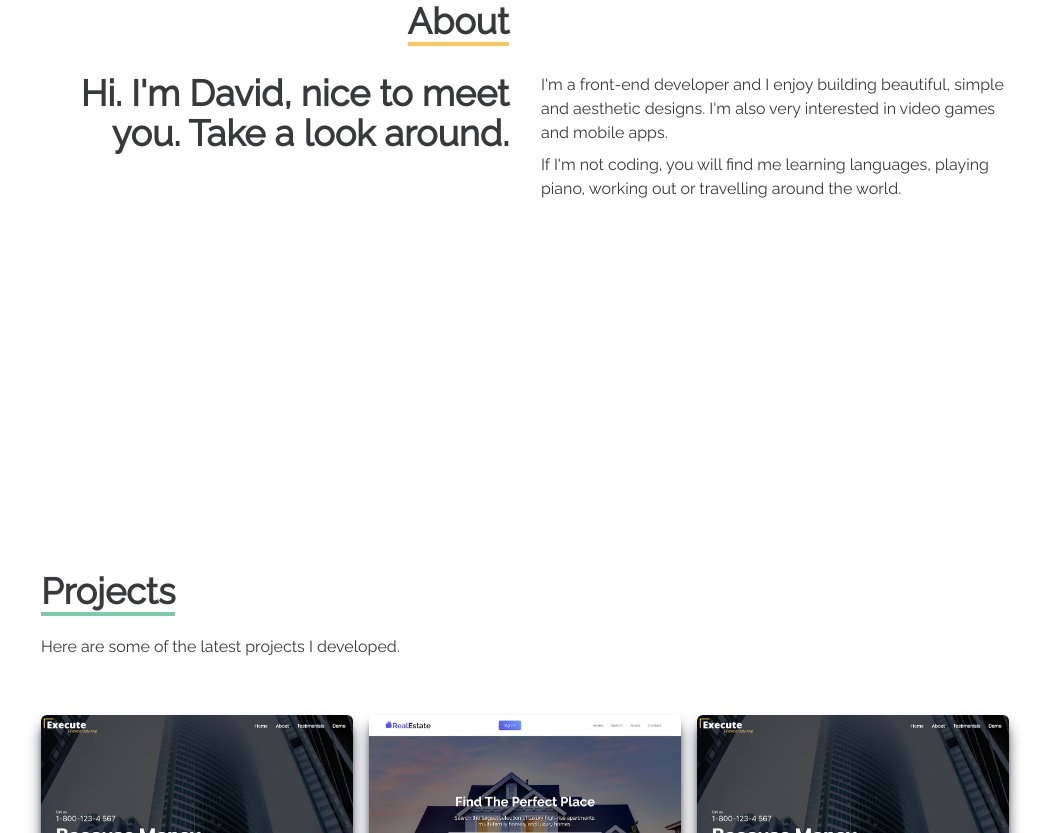
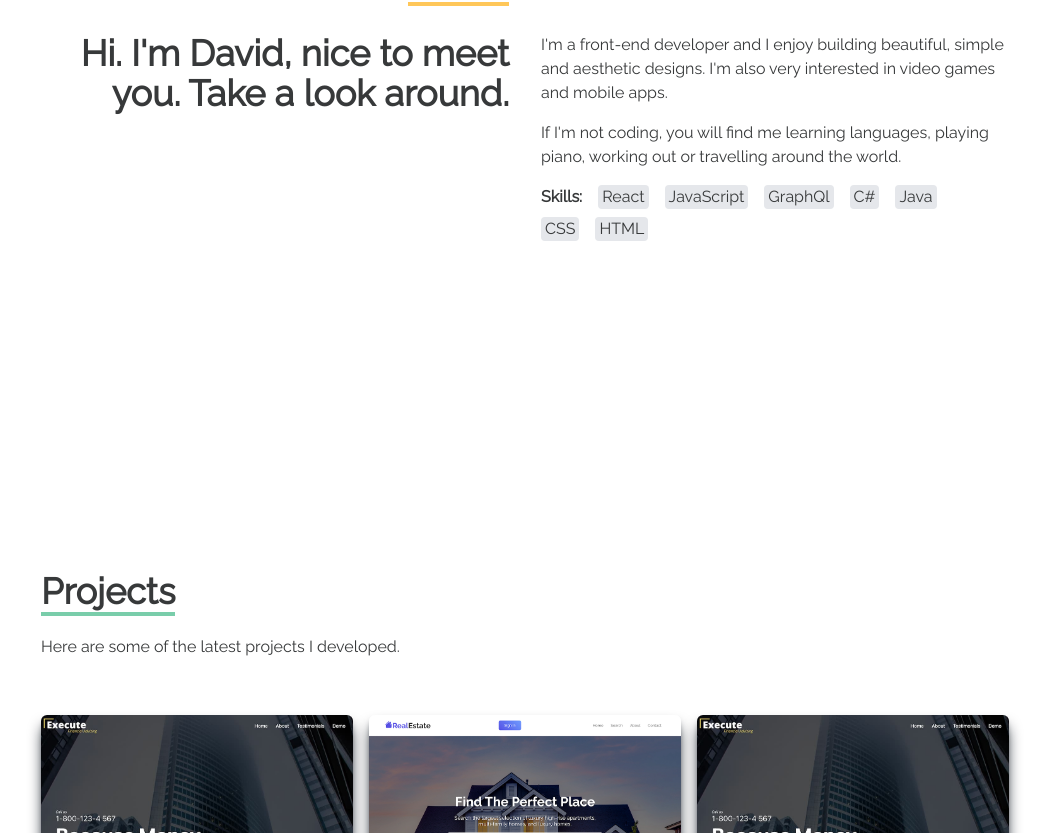
Before and after one commit to davidcerdeira/portfolio2022, a React (Create React App) app: page / in a window 1280 px wide. Shown: the part 1099-1932 px from the top of the page, without its empty margins (115-1164 px from the left). Built offline with nearby package versions, Linux system fonts and the light colour scheme; the HTML template or start-up script is replaced by a standard one.

Commit message:
Added skills to the about section and made it respnsive like I wanted.

```diff
--- a/src/components/About.jsx
+++ b/src/components/About.jsx
@@ -1,6 +1,20 @@
-import React from 'react'
+import React, {useEffect, useState} from 'react'
 
 const About = () => {
+    const [windowSize, setWindowSize] = useState(getWindowSize());
+
+    useEffect(() => {
+        function handleWindowResize() {
+          setWindowSize(getWindowSize());
+        }
+
+        window.addEventListener('resize', handleWindowResize);
+
+        return () => {
+          window.removeEventListener('resize', handleWindowResize);
+        };
+      }, []);
+
   return (
     <div name='about' className='w-full h-screen bg-background text-basic'>
         <div className='flex flex-col justify-center items-center w-full h-full'>
@@ -17,8 +31,22 @@ const About = () => {
                     <p>Hi. I'm David, nice to meet you. Take a look around.</p>
                 </div>
                 <div>
-                    <p className='mb-2'>I'm a front-end developer and I enjoy building beautiful, simple and aesthetic designs. I'm also very interested in video games and mobile apps.</p>
+                    <p className='mb-4'>I'm a front-end developer and I enjoy building beautiful, simple and aesthetic designs. I'm also very interested in video games and mobile apps.</p>
                     <p>If I'm not coding, you will find me learning languages, playing piano, working out or travelling around the world.</p>
+                    <div className='flex flex-row space-x-4 mt-4'>
+                        <p className='font-bold'>Skills:</p>
+                        <p className='bg-gray-200 px-1 rounded'>React</p>
+                        <p className='bg-gray-200 px-1 rounded'>JavaScript</p>
+                        <p className='bg-gray-200 px-1 rounded'>GraphQl</p>
+                        {windowSize.innerWidth >= 731  ? <p className='bg-gray-200 px-1 rounded'>C#</p> : ''}
+                        {windowSize.innerWidth >= 841 ? <p className='bg-gray-200 px-1 rounded'>Java</p> : ''}
+                    </div>
+                    <div className='flex flex-row space-x-4 mt-2'>
+                    {windowSize.innerWidth <= 731 ? <p className='bg-gray-200 px-1 rounded'>C#</p> : ''}
+                    {windowSize.innerWidth <= 841 ? <p className='bg-gray-200 px-1 rounded'>Java</p> : ''}
+                        <p className='bg-gray-200 px-1 rounded'>CSS</p>
+                        <p className='bg-gray-200 px-1 rounded'>HTML</p>
+                    </div>
                 </div>
             </div>
         </div>
@@ -27,4 +55,9 @@ const About = () => {
   )
 }
 
+function getWindowSize() {
+    const {innerWidth, innerHeight} = window;
+    return {innerWidth, innerHeight};
+}
+
 export default About
```
